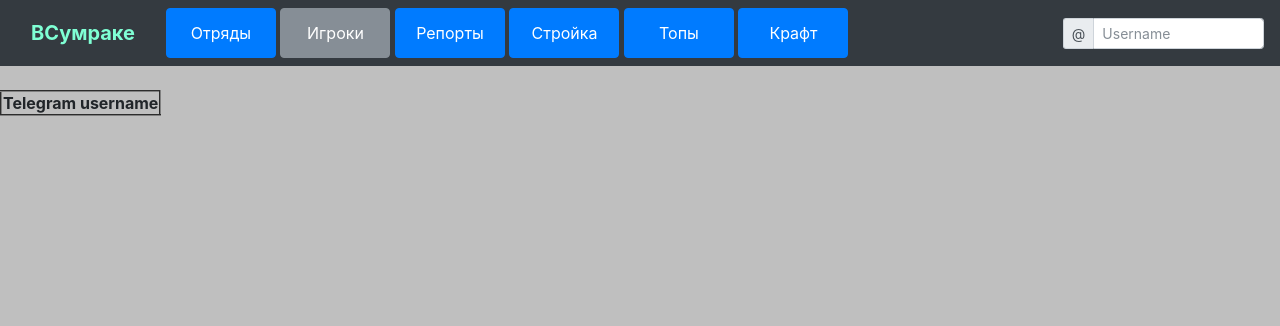
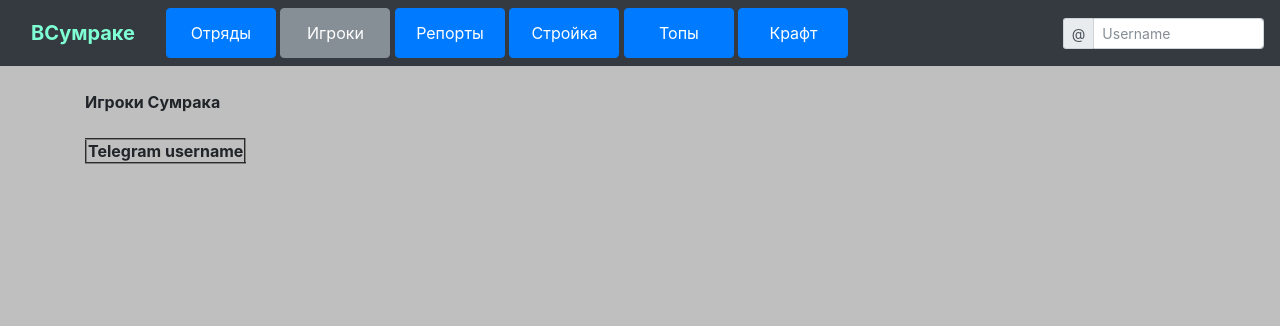
Before and after one commit to toxydose/CastleStats, a Flask app: page /users in a window 1280 px wide. Shown: the top 326 px of the page. Run offline with Flask 2, Linux system fonts and the light colour scheme; some libraries are stand-ins or nearby versions.

Commit message:
Visual improvements.

```diff
--- a/app/templates/build.html
+++ b/app/templates/build.html
@@ -43,5 +43,7 @@
                 </div>
         </nav>
       </div>
-
-    {{output}}
+  <br>
+  <div class="container">
+  {{output}}
+  </div>
--- a/app/templates/index.html
+++ b/app/templates/index.html
@@ -44,5 +44,7 @@
                 </div>
         </nav>
       </div>
+  <div class="container">
+  </div>
 </body>
 </html>
--- a/app/templates/player.html
+++ b/app/templates/player.html
@@ -43,5 +43,7 @@
                 </div>
         </nav>
       </div>
-
-{{ output }}
+  <br>
+  <div class="container">
+      {{ output }}
+  </div>
--- a/app/templates/reports.html
+++ b/app/templates/reports.html
@@ -43,5 +43,7 @@
                 </div>
         </nav>
       </div>
-
+  <br>
+  <div class="container">
   {{output}}
+  </div>
--- a/app/templates/squad_craft.html
+++ b/app/templates/squad_craft.html
@@ -43,5 +43,7 @@
                 </div>
         </nav>
       </div>
-
-    {{output}}
+  <br>
+  <div class="container">
+  {{output}}
+  </div>
--- a/app/templates/squads.html
+++ b/app/templates/squads.html
@@ -44,6 +44,10 @@
         </nav>
       </div>
 <br>
+    <div class="container">
+      <b>Отряды Сумрака</b>
+    <br>
+  <br>
     <table border="2">
         <tr><td><b>Название отряда</b></td></tr>
   {% for v in output %}
@@ -52,5 +56,6 @@
       </tr>
   {% endfor %}
     </table>
+    </div>
   </body>
 </html>
--- a/app/templates/top.html
+++ b/app/templates/top.html
@@ -43,5 +43,7 @@
                 </div>
         </nav>
       </div>
-
-    {{output}}
+  <br>
+  <div class="container">
+  {{output}}
+  </div>
--- a/app/templates/users.html
+++ b/app/templates/users.html
@@ -44,6 +44,11 @@
         </nav>
       </div>
 <br>
+
+  <div class="container">
+      <b>Игроки Сумрака</b>
+    <br>
+  <br>
     <table border="2">
             <tr><td><b>Telegram username</b></td></tr>
 
@@ -59,5 +64,6 @@
             </tr>
   {% endfor %}
     </table>
+  </div>
   </body>
 </html>
```
